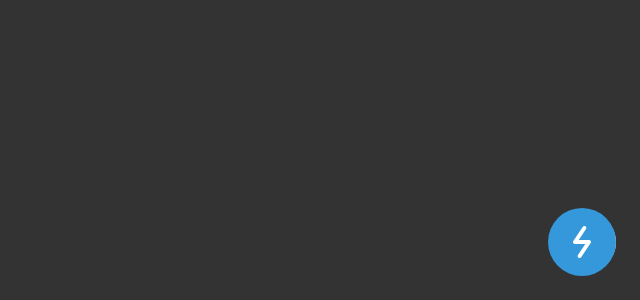
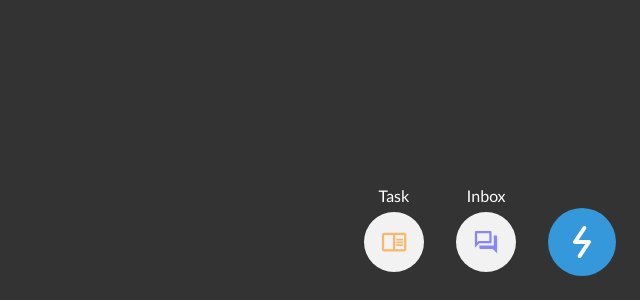
Before and after one commit to alifhanafiah/Quicks-Frontend-Challenge, a React (Vite) app: page / in a window 1280 px wide. Shown: the part 500-800 px from the top of the page, without its empty margins (640-1280 px from the left). Built offline with nearby package versions, Linux system fonts and the light colour scheme.

Commit message:
Finishing the sliding animation

```diff
--- a/src/components/QuicksNav.tsx
+++ b/src/components/QuicksNav.tsx
@@ -8,22 +8,47 @@ const QuicksNav = () => {
 
   return (
     <div className="fixed bottom-6 right-6 flex flex-row-reverse items-center gap-5 md:gap-8">
-      <button className="h-68 w-68 relative z-50 grid place-items-center rounded-full bg-primary-blue">
+      <button
+        onClick={() => {
+          setShowNav((prev) => !prev);
+        }}
+        className="relative z-50 grid h-68 w-68 place-items-center rounded-full bg-primary-blue"
+      >
         <img src={Lightning} alt="Quicks" />
       </button>
 
-      <div>
-        {/* <p className="mb-2 text-center text-white">Inbox</p> */}
+      <div className="relative">
+        <p
+          className={`absolute bottom-16 left-1/2 -translate-x-1/2 text-center text-white transition-opacity ${
+            showNav ? "opacity-0" : "opacity-100"
+          }`}
+        >
+          Inbox
+        </p>
 
-        <button className="relative grid h-60 w-60 translate-x-20 place-items-center rounded-full bg-[#f2f2f2] md:translate-x-24">
+        <button
+          className={`relative grid h-60 w-60 place-items-center rounded-full bg-[#f2f2f2] transition-transform ${
+            showNav ? "translate-x-20 md:translate-x-24" : "translate-x-0"
+          }`}
+        >
           <img src={InboxColored} alt="Inbox" />
         </button>
       </div>
 
-      <div>
-        {/* <p className="mb-2 text-center text-white">Task</p> */}
+      <div className="relative">
+        <p
+          className={`absolute bottom-16 left-1/2 -translate-x-1/2 text-center text-white transition-opacity ${
+            showNav ? "opacity-0" : "opacity-100"
+          }`}
+        >
+          Task
+        </p>
 
-        <button className="relative grid h-60 w-60 translate-x-40 place-items-center rounded-full bg-[#f2f2f2] md:translate-x-48">
+        <button
+          className={`relative grid h-60 w-60 place-items-center rounded-full bg-[#f2f2f2] transition-transform ${
+            showNav ? "translate-x-40 md:translate-x-48" : "translate-x-0"
+          }`}
+        >
           <img src={TaskColored} alt="Task" />
         </button>
       </div>
```
